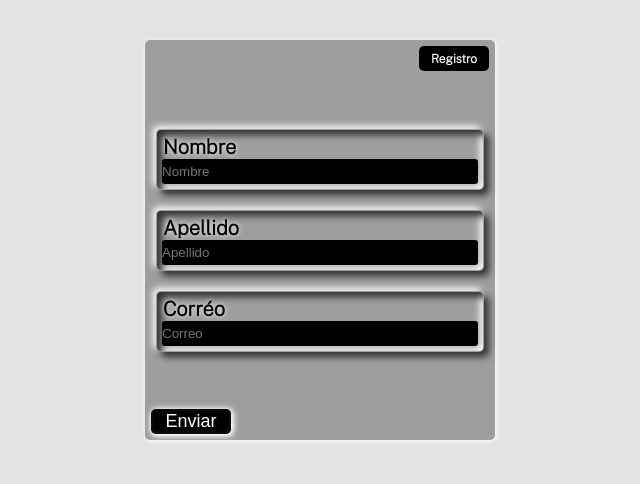
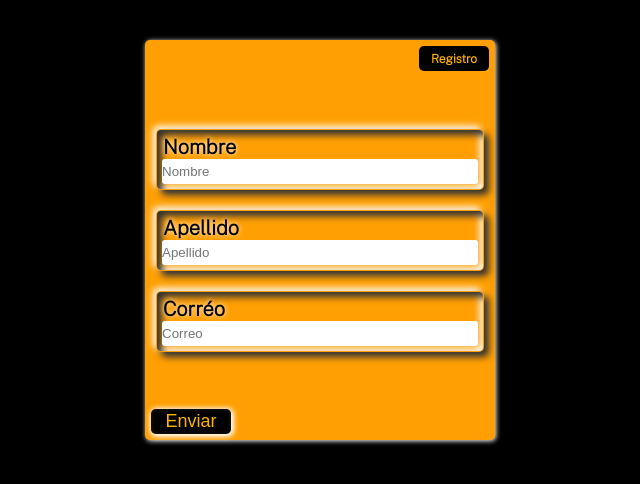
Before and after one commit to rolandoWe/formulario, a plain HTML site: page index.html in a window 1280 px wide. Shown: the whole page, without its empty margins (320-960 px from the left). Drawn offline with nearby package versions, Linux system fonts and the light colour scheme.

Commit message:
Add files via upload

```diff
--- a/input.css
+++ b/input.css
@@ -5,7 +5,7 @@
     box-sizing: border-box;
 }
 body{
-    background-color: rgb(229, 226, 226);
+    background-color: rgb(0, 0, 0);
     font-family: 'public sans';
 }
 .formulario{
@@ -20,7 +20,7 @@ body{
     position: relative;
     border-radius: 5px;
     box-shadow: 1px 1px 5px white;
-    background-color: rgb(158, 158, 158);
+    background-color: rgb(255, 159, 3);
 
 }
 .f_reg{
@@ -35,7 +35,7 @@ body{
     border-radius: 5px;
     background-color: rgb(0, 0, 0);
     font-family: 'public sans';
-    color:white
+    color:rgb(255, 179, 0)
 
 }
 .inputs{
@@ -58,15 +58,15 @@ body{
     width: 100%;
     height:25px;
     border:none;
-    color: white;
-    background-color: rgb(0, 0, 0);
+    color: rgb(0, 0, 0);
+    background-color: rgba(255, 255, 255);
     border-radius: 3px;
 
 }
 .s_texto,.s_textoA,.s_caracter{
     font-size: 12px;
     font-weight: bold;
-    color:rgb(255, 0, 0,.8);
+    color:rgba(255, 255, 255);
     background-color: rgb(0, 0, 0);
     text-shadow: 0 0 5px black;
     letter-spacing: 1px;
@@ -76,10 +76,10 @@ body{
 .f_btn{
     width:80px;
     height:25px;
-    background-color: #000000;
+    background-color: rgb(0, 0, 0);
     border-radius: 5px;
     border:none;
-    color:white;
+    color:rgb(255, 179, 0);
     font-size: 18px;
     position: absolute;
     bottom: 5px;
```
Also changed, not shown: index.html (line endings or trailing spaces), input.js (line endings or trailing spaces).
